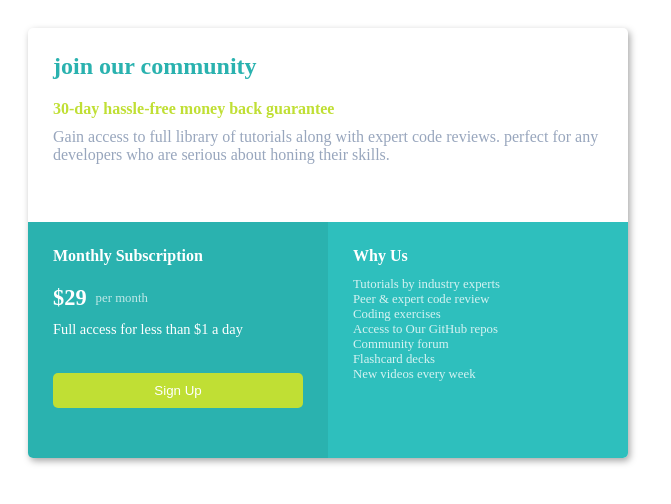
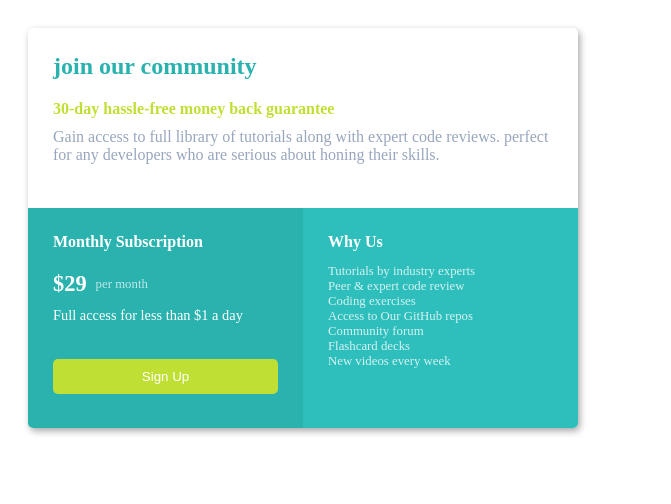
Before and after one commit to nujudala/pricing-card-frontend-mentor-challenge, a plain HTML site: page index.html in a window 1280 px wide. Shown: the whole page, without its empty margins (0-671 px from the left). Drawn offline with Linux system fonts and the light colour scheme.

Commit message:
Update style.css

```diff
--- a/style.css
+++ b/style.css
@@ -17,8 +17,6 @@ body {
 }
 
 #card {
- width: 600px;
-  height:430px;
   box-shadow: 2px 3px 7px 0px rgba(0,0,0,0.35);
   border-radius: 5px;
   overflow: hidden;
@@ -39,7 +37,7 @@ body {
 
 #bottom-left-section {
   display: inline-block;
-  width: 50%;
+  width: 100%;
   height: 100%;
   vertical-align: top;
   background-color: #2ab2af;
@@ -48,7 +46,7 @@ body {
 
 #bottom-right-section {
   display: inline-block;
-  width: 50%;
+  width: 100%;
   height: 100%;
   vertical-align: top;
   background-color: #2EBFBD;
@@ -120,3 +118,13 @@ ul {
   font-size: 0.8rem;
   opacity: 0.8;
 }
+
+@media(min-width: 576px) {
+  #card {
+     width: 550px;
+     height:400px;
+  }
+  #bottom-left-section, #bottom-right-section {
+    width: 50%;
+  }
+}
```
